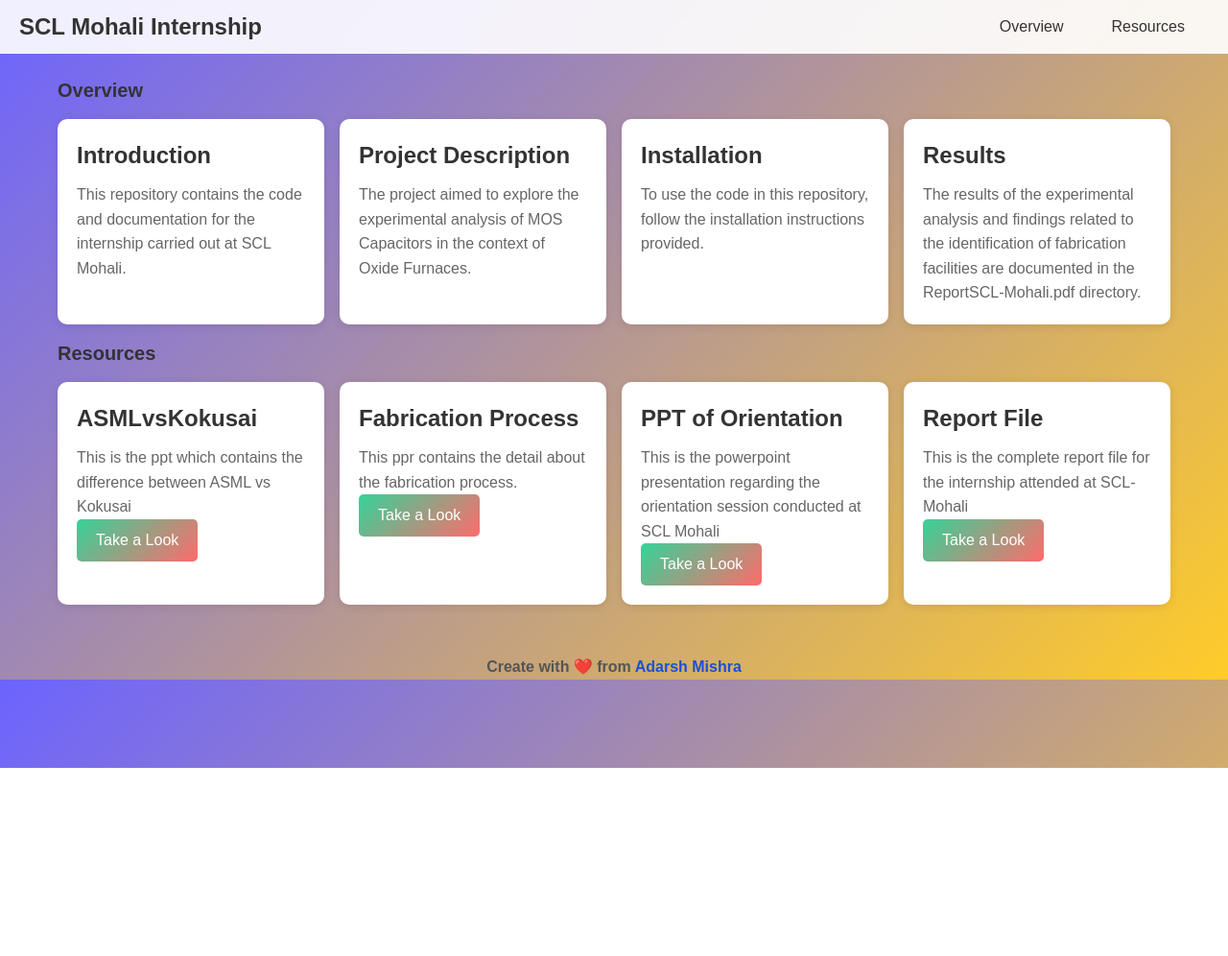
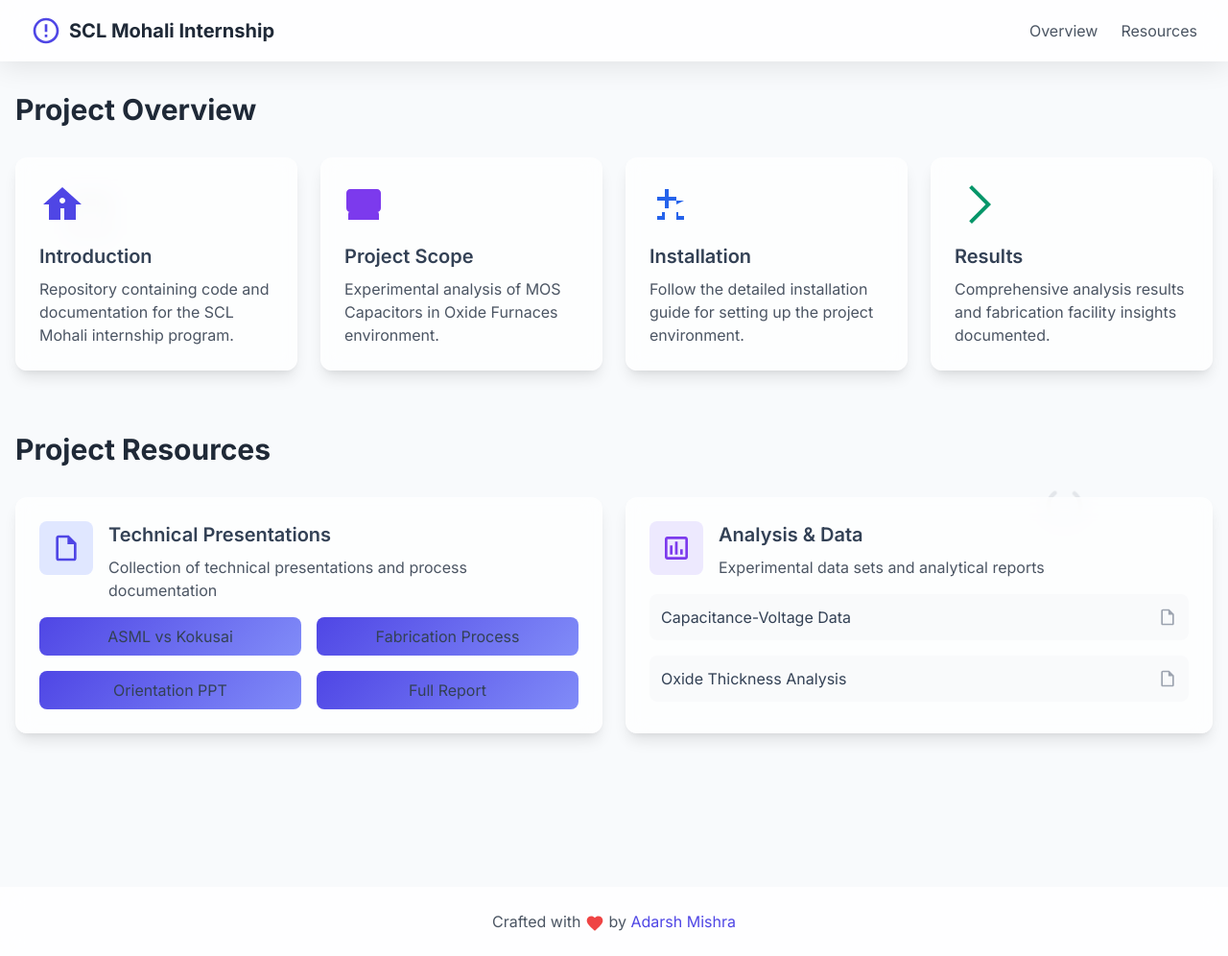
Before and after one commit to AdarshMishra26/SCL-Project, a plain HTML site: page index.html in a window 1280 px wide. Shown: the whole page at 96% size. Before the commit the page ends 800 px from the top, so only its background shows below. Drawn offline with nearby package versions, Linux system fonts and the light colour scheme.

Commit message:
updated the UI

```diff
--- a/index.html
+++ b/index.html
@@ -6,203 +6,210 @@
     <meta name="viewport" content="width=device-width, initial-scale=1.0">
     <title>SCL Mohali Internship</title>
     <link href="https://cdn.jsdelivr.net/npm/tailwindcss@2.2.19/dist/tailwind.min.css" rel="stylesheet">
+    <link href="https://fonts.googleapis.com/css2?family=Inter:wght@300;400;500;600;700&display=swap" rel="stylesheet">
     <style>
-        /* Custom CSS for enhanced styling */
-        body {
-            font-family: 'Arial', sans-serif;
-            background: linear-gradient(135deg, #6c63ff 0%, #ffcc29 100%);
-            color: #333;
-            margin: 0;
-            padding: 0;
+        :root {
+            --primary: #4F46E5;
+            --secondary: #818CF8;
+            --accent: #F472B6;
         }
 
-        .container {
-            max-width: 1200px;
-            margin: 0 auto;
-            padding: 20px;
-            padding-top: 80px; /* Adjusted to account for navbar height */
+        body {
+            font-family: 'Inter', sans-serif;
+            background-color: #f8fafc;
+            color: #334155;
+            position: relative;
+            overflow-x: hidden;
+        }
+
+        .floating-component {
+            position: absolute;
+            opacity: 0.1;
+            z-index: 0;
+            animation: float 6s ease-in-out infinite;
+        }
+
+        @keyframes float {
+            0%, 100% { transform: translateY(0px) rotate(0deg); }
+            50% { transform: translateY(-20px) rotate(5deg); }
         }
 
         .navbar {
-            position: fixed;
-            top: 0;
-            left: 0;
-            width: 100%;
-            background-color: rgba(255, 255, 255, 0.9);
-            backdrop-filter: blur(10px);
-            display: flex;
-            justify-content: space-between;
-            align-items: center;
-            padding: 10px 20px;
-            z-index: 999;
-        }
-
-        .navbar-brand {
-            font-size: 1.5rem;
-            font-weight: bold;
-        }
-
-        .navbar ul {
-            list-style: none;
-            margin: 0;
-            padding: 0;
-            display: flex;
-        }
-
-        .navbar li {
-            margin: 0 10px;
-        }
-
-        .navbar a {
-            color: #333;
-            text-decoration: none;
-            padding: 10px 15px;
-            border-radius: 5px;
-            transition: all 0.3s ease;
-        }
-
-        .navbar a:hover {
-            background-color: rgba(255, 255, 255, 0.6);
-        }
-
-        h1,
-        h2,
-        h3 {
-            color: #333;
-            font-family: 'Poppins', sans-serif;
-            font-weight: 700;
-        }
-
-        p {
-            color: #555;
-            line-height: 1.6;
+            background: rgba(255, 255, 255, 0.8);
+            backdrop-filter: blur(12px);
+            box-shadow: 0 4px 30px rgba(0, 0, 0, 0.1);
         }
 
         .card {
-            background-color: #fff;
-            border-radius: 10px;
-            box-shadow: 0 2px 10px rgba(0, 0, 0, 0.1);
-            padding: 20px;
-            transition: all 0.3s ease;
+            background: rgba(255, 255, 255, 0.7);
+            backdrop-filter: blur(10px);
+            border: 1px solid rgba(255, 255, 255, 0.3);
+            transition: all 0.3s cubic-bezier(0.4, 0, 0.2, 1);
         }
 
         .card:hover {
             transform: translateY(-5px);
-            box-shadow: 0 4px 15px rgba(0, 0, 0, 0.2);
-        }
-
-        .card h2 {
-            color: #333;
-            font-size: 1.5rem;
-            margin-bottom: 10px;
-        }
-
-        .card p {
-            color: #666;
+            background: rgba(255, 255, 255, 0.9);
         }
 
         .btn {
-            display: inline-block;
-            padding: 10px 20px;
-            border: none;
-            border-radius: 5px;
-            cursor: pointer;
-            transition: all 0.3s ease;
-            background: linear-gradient(135deg, #34d399 0%, #ff6b6b 100%);
-            color: white;
+            background: linear-gradient(135deg, var(--primary) 0%, var(--secondary) 100%);
+            transition: all 0.3s cubic-bezier(0.4, 0, 0.2, 1);
         }
 
         .btn:hover {
             transform: translateY(-2px);
+            box-shadow: 0 5px 15px rgba(79, 70, 229, 0.3);
+        }
+
+        .footer {
+            background: rgba(255, 255, 255, 0.8);
+            backdrop-filter: blur(12px);
         }
     </style>
 </head>
 
 <body>
+    <!-- Floating components -->
+    <svg class="floating-component" style="top: 20%; left: 5%" width="60" height="60" viewBox="0 0 24 24">
+        <path fill="currentColor" d="M4 4h16v16H4V4m2 4v10h12V8H6Z"/>
+    </svg>
 
-    <nav class="navbar">
-        <div class="navbar-brand">
-            <h1>SCL Mohali Internship</h1>
+    <svg class="floating-component" style="top: 50%; right: 10%" width="80" height="80" viewBox="0 0 24 24">
+        <path fill="currentColor" d="M12 15.7C9.1 15.7 6.7 13.4 6.7 10.5c0-1.5.7-2.9 1.8-3.8c.3-.2.4-.6.2-.9c-.2-.3-.6-.4-.9-.2c-1.4 1-2.3 2.7-2.3 4.6c0 3.1 2.6 5.7 5.7 5.7s5.7-2.6 5.7-5.7c0-1.9-.9-3.6-2.3-4.6c-.3-.2-.7-.1-.9.2c-.2.3-.1.7.2.9c1.1.9 1.8 2.3 1.8 3.8c0 2.9-2.3 5.2-5.2 5.2Z"/>
+    </svg>
+
+    <nav class="navbar fixed w-full z-50 py-4 px-8">
+        <div class="max-w-7xl mx-auto flex justify-between items-center">
+            <div class="flex items-center space-x-2">
+                <svg class="w-8 h-8 text-indigo-600" viewBox="0 0 24 24">
+                    <path fill="currentColor" d="M12 2C6.48 2 2 6.48 2 12s4.48 10 10 10s10-4.48 10-10S17.52 2 12 2zm0 18c-4.41 0-8-3.59-8-8s3.59-8 8-8s8 3.59 8 8s-3.59 8-8 8zm-1-13h2v6h-2zm0 8h2v2h-2z"/>
+                </svg>
+                <h1 class="text-xl font-bold text-gray-800">SCL Mohali Internship</h1>
             </div>
-        <ul>
-            <li><a href="#overview">Overview</a></li>
-            <li><a href="#resources">Resources</a></li>
-        </ul>
+            <div class="flex space-x-6">
+                <a href="#overview" class="text-gray-600 hover:text-indigo-600 transition-colors">Overview</a>
+                <a href="#resources" class="text-gray-600 hover:text-indigo-600 transition-colors">Resources</a>
+            </div>
+        </div>
     </nav>
 
-    <div class="container">
-
-        <!-- Main Content Section -->
-        <h2 class="text-xl font-semibold mb-4" id="overview">Overview</h2>
-        <div class="grid grid-cols-1 md:grid-cols-2 lg:grid-cols-4 gap-4">
-
+    <main class="pt-24 pb-12 px-4">
+        <div class="max-w-7xl mx-auto">
+            <section id="overview" class="mb-16">
+                <h2 class="text-3xl font-bold text-gray-800 mb-8">Project Overview</h2>
+                <div class="grid grid-cols-1 md:grid-cols-2 lg:grid-cols-4 gap-6">
                     <!-- Card 1 -->
-            <div class="card">
-                <h2>Introduction</h2>
-                <p>This repository contains the code and documentation for the internship carried out at SCL Mohali.</p>
+                    <div class="card p-6 rounded-xl shadow-lg">
+                        <div class="mb-4">
+                            <svg class="w-12 h-12 text-indigo-600" viewBox="0 0 24 24">
+                                <path fill="currentColor" d="M12 3L2 12h3v8h6v-6h2v6h6v-8h3L12 3zm0 5.5c.83 0 1.5.67 1.5 1.5s-.67 1.5-1.5 1.5s-1.5-.67-1.5-1.5s.67-1.5 1.5-1.5z"/>
+                            </svg>
+                        </div>
+                        <h3 class="text-xl font-semibold mb-2">Introduction</h3>
+                        <p class="text-gray-600">Repository containing code and documentation for the SCL Mohali internship program.</p>
                     </div>
 
                     <!-- Card 2 -->
-            <div class="card">
-                <h2>Project Description</h2>
-                <p>The project aimed to explore the experimental analysis of MOS Capacitors in the context of Oxide Furnaces.</p>
+                    <div class="card p-6 rounded-xl shadow-lg">
+                        <div class="mb-4">
+                            <svg class="w-12 h-12 text-purple-600" viewBox="0 0 24 24">
+                                <path fill="currentColor" d="M19 14V6c0-1.1-.9-2-2-2H3c-1.1 0-2 .9-2 2v8c0 1.1.9 2 2 2h14c1.1 0 2-.9 2-2zm-9-1c-2.67 0-8 1.34-8 4v3h16v-3c0-2.66-5.33-4-8-4z"/>
+                            </svg>
+                        </div>
+                        <h3 class="text-xl font-semibold mb-2">Project Scope</h3>
+                        <p class="text-gray-600">Experimental analysis of MOS Capacitors in Oxide Furnaces environment.</p>
                     </div>
 
                     <!-- Card 3 -->
-            <div class="card">
-                <h2>Installation</h2>
-                <p>To use the code in this repository, follow the installation instructions provided.</p>
+                    <div class="card p-6 rounded-xl shadow-lg">
+                        <div class="mb-4">
+                            <svg class="w-12 h-12 text-blue-600" viewBox="0 0 24 24">
+                                <path fill="currentColor" d="M8 4v4H4v2h4v4h2v-4h4V8h-4V4H8zM4 14v2h2.5v2H4v2h4v-4H4v-2zm14-4h-4v4h4v2h-3v2h3v2h-4v-4h4v-2h-4v-2z"/>
+                            </svg>
+                        </div>
+                        <h3 class="text-xl font-semibold mb-2">Installation</h3>
+                        <p class="text-gray-600">Follow the detailed installation guide for setting up the project environment.</p>
                     </div>
 
                     <!-- Card 4 -->
-            <div class="card">
-                <h2>Results</h2>
-                <p>The results of the experimental analysis and findings related to the identification of fabrication facilities are documented in the ReportSCL-Mohali.pdf directory.</p>
+                    <div class="card p-6 rounded-xl shadow-lg">
+                        <div class="mb-4">
+                            <svg class="w-12 h-12 text-green-600" viewBox="0 0 24 24">
+                                <path fill="currentColor" d="M9 22l10-10l-10-10l-1.4 1.4l8.6 8.6l-8.6 8.6L9 22z"/>
+                            </svg>
+                        </div>
+                        <h3 class="text-xl font-semibold mb-2">Results</h3>
+                        <p class="text-gray-600">Comprehensive analysis results and fabrication facility insights documented.</p>
+                    </div>
+                </div>
+            </section>
+
+            <section id="resources" class="mb-16">
+                <h2 class="text-3xl font-bold text-gray-800 mb-8">Project Resources</h2>
+                <div class="grid grid-cols-1 md:grid-cols-2 lg:grid-cols-2 gap-6">
+                    <div class="card p-6 rounded-xl shadow-lg">
+                        <div class="flex items-start mb-4">
+                            <div class="bg-indigo-100 p-3 rounded-lg mr-4">
+                                <svg class="w-8 h-8 text-indigo-600" viewBox="0 0 24 24">
+                                    <path fill="currentColor" d="M14 2H6c-1.1 0-2 .9-2 2v16c0 1.1.9 2 2 2h12c1.1 0 2-.9 2-2V8l-6-6zm4 18H6V4h7v5h5v11z"/>
+                                </svg>
+                            </div>
+                            <div>
+                                <h3 class="text-xl font-semibold">Technical Presentations</h3>
+                                <p class="text-gray-600 mt-2">Collection of technical presentations and process documentation</p>
+                            </div>
+                        </div>
+                        <div class="grid grid-cols-2 gap-4 mt-4">
+                            <a href="ASMLvsKokusai.pptx" class="btn px-4 py-2 rounded-lg text-center">ASML vs Kokusai</a>
+                            <a href="Fabrication Process.pptx" class="btn px-4 py-2 rounded-lg text-center">Fabrication Process</a>
+                            <a href="PPT-Orientation.pptx" class="btn px-4 py-2 rounded-lg text-center">Orientation PPT</a>
+                            <a href="ReportSCL-Mohali.pdf" class="btn px-4 py-2 rounded-lg text-center">Full Report</a>
+                        </div>
                     </div>
 
+                    <div class="card p-6 rounded-xl shadow-lg">
+                        <div class="flex items-start mb-4">
+                            <div class="bg-purple-100 p-3 rounded-lg mr-4">
+                                <svg class="w-8 h-8 text-purple-600" viewBox="0 0 24 24">
+                                    <path fill="currentColor" d="M19 3H5c-1.1 0-2 .9-2 2v14c0 1.1.9 2 2 2h14c1.1 0 2-.9 2-2V5c0-1.1-.9-2-2-2zm0 16H5V5h14v14zM7 10h2v7H7zm4-3h2v10h-2zm4 6h2v4h-2z"/>
+                                </svg>
                             </div>
-        <!-- Resources Section -->
-        <div class="mt-4 mb-8" id="resources">
-            <h2 class="text-xl font-semibold mb-4">Resources</h2>
-
-            <div class="grid grid-cols-1 md:grid-cols-2 lg:grid-cols-4 gap-4">
-
-                <!-- Card 5 -->
-                <div class="card">
-                    <h2>ASMLvsKokusai</h2>
-                    <p>This is the ppt which contains the difference between ASML vs Kokusai</p>
-                    <a href="ASMLvsKokusai.pptx" class="btn">Take a Look</a>
+                            <div>
+                                <h3 class="text-xl font-semibold">Analysis & Data</h3>
+                                <p class="text-gray-600 mt-2">Experimental data sets and analytical reports</p>
                             </div>
-
-                <!-- Card 6 -->
-                <div class="card">
-                    <h2>Fabrication Process</h2>
-                    <p>This ppr contains the detail about the fabrication process.</p>
-                    <a href="Fabrication Process.pptx" class="btn">Take a Look</a>
                         </div>
-
-                <!-- Card 7 -->
-                <div class="card">
-                    <h2>PPT of Orientation</h2>
-                    <p>This is the powerpoint presentation regarding the orientation session conducted at SCL Mohali</p>
-                    <a href="PPT-Orientation.pptx" class="btn">Take a Look</a>
+                        <div class="space-y-4 mt-4">
+                            <div class="flex items-center justify-between p-3 bg-gray-50 rounded-lg">
+                                <span>Capacitance-Voltage Data</span>
+                                <svg class="w-5 h-5 text-gray-400" viewBox="0 0 24 24">
+                                    <path fill="currentColor" d="M14 2H6c-1.1 0-2 .9-2 2v16c0 1.1.9 2 2 2h12c1.1 0 2-.9 2-2V8l-6-6zm4 18H6V4h7v5h5v11z"/>
+                                </svg>
                             </div>
-
-                <!-- Card 8 -->
-                <div class="card">
-                    <h2>Report File</h2>
-                    <p>This is the complete report file for the internship attended at SCL-Mohali</p>
-                    <a href="ReportSCL-Mohali.pdf" class="btn">Take a Look</a>
-                </div>
-
+                            <div class="flex items-center justify-between p-3 bg-gray-50 rounded-lg">
+                                <span>Oxide Thickness Analysis</span>
+                                <svg class="w-5 h-5 text-gray-400" viewBox="0 0 24 24">
+                                    <path fill="currentColor" d="M14 2H6c-1.1 0-2 .9-2 2v16c0 1.1.9 2 2 2h12c1.1 0 2-.9 2-2V8l-6-6zm4 18H6V4h7v5h5v11z"/>
+                                </svg>
                             </div>
                         </div>
                     </div>
+                </div>
+            </section>
+        </div>
+    </main>
 
+    <footer class="footer py-6 mt-12">
+        <div class="max-w-7xl mx-auto text-center">
+            <p class="text-gray-600">
+                Crafted with
+                <svg class="inline-block w-5 h-5 text-red-500" viewBox="0 0 24 24">
+                    <path fill="currentColor" d="M12 21.35l-1.45-1.32C5.4 15.36 2 12.28 2 8.5C2 5.42 4.42 3 7.5 3c1.74 0 3.41.81 4.5 2.09C13.09 3.81 14.76 3 16.5 3C19.58 3 22 5.42 22 8.5c0 3.78-3.4 6.86-8.55 11.54L12 21.35z"/>
+                </svg>
+                by <a href="https://github.com/adarshmishra26" class="text-indigo-600 hover:text-indigo-800">Adarsh Mishra</a>
+            </p>
+        </div>
+    </footer>
 </body>
-
-<footer>
-    <p class="text-center font-bold">Create with ❤️ from <a href="https://github.com/adarshmishra26" class="text-blue-700">Adarsh Mishra</a></p>
-</footer>
-
 </html>
```
Lines whose indentation alone changed are shown as unchanged.
